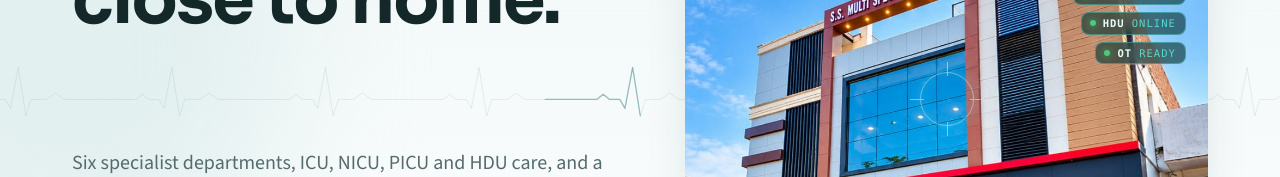
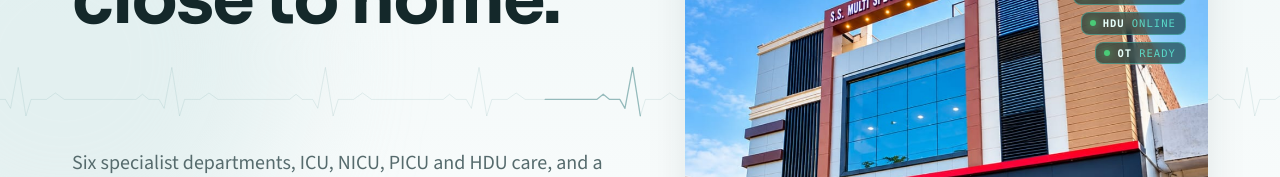
Before and after one commit to krush7789/SS-Multispeciality-Hospital---Test, a React (Vite) app: page / in a window 1280 px wide. Shown: the part 359-536 px from the top of the page. Built offline with nearby package versions, Linux system fonts and the light colour scheme.

Commit message:
removed the circle from the building image at hero section

```diff
--- a/src/fx.jsx
+++ b/src/fx.jsx
@@ -1,12 +1,10 @@
 import { useEffect, useRef } from 'react'
 
-// Runs frame(ctx, w, h, t, dt) on a canvas while it is on screen. Sized for the device pixel ratio;
-// with reduced motion it draws one still frame.
+// Runs frame(ctx, w, h, t, dt) on a canvas while it is on screen. Sized for the device pixel ratio.
 function useCanvasLoop(frame) {
   const ref = useRef(null)
   useEffect(() => {
     const c = ref.current, ctx = c.getContext('2d')
-    const still = matchMedia('(prefers-reduced-motion: reduce)').matches
     let w = 0, h = 0, raf = 0, last = 0, visible = false
     const draw = (t, dt) => { if (w && h) { ctx.clearRect(0, 0, w, h); frame(ctx, w, h, t, dt) } }
     const loop = (t) => {
@@ -17,7 +15,7 @@ function useCanvasLoop(frame) {
       draw(t, dt)
       raf = requestAnimationFrame(loop)
     }
-    const start = () => { if (!raf && !still && visible) { last = 0; raf = requestAnimationFrame(loop) } }
+    const start = () => { if (!raf && visible) { last = 0; raf = requestAnimationFrame(loop) } }
     const ro = new ResizeObserver(() => {
       const r = c.getBoundingClientRect(), dpr = Math.min(2, devicePixelRatio || 1)
       w = r.width; h = r.height
--- a/src/index.css
+++ b/src/index.css
@@ -146,7 +146,6 @@ dialog::backdrop { background: rgb(8 48 47 / 0.85); }
   70% { top: calc(100% - 8px); opacity: 1; transform: scale(1); }
   80%, 100% { top: calc(100% - 6px); opacity: 0; transform: scale(1.6, .3); }
 }
-@media (prefers-reduced-motion: reduce) { .stat-drip:hover::after { animation: none; } }
 
 /* Holographic cards (departments, ICU/NICU): an iridescent sheen and a glowing edge follow the pointer.
    --x/--y (0–1) come from trackPointer in ui.jsx. */
@@ -161,7 +160,7 @@ dialog::backdrop { background: rgb(8 48 47 / 0.85); }
     calc(var(--x, .5) * 100%) calc(var(--y, .5) * 100%) / 240% 240%; }
 .holo:hover::before, .holo:hover::after { opacity: 1; }
 .holo-lift:hover { background-image: radial-gradient(260px circle at calc(var(--x, .5) * 100%) calc(var(--y, .5) * 100%), rgb(22 103 107 / .11), rgb(224 161 0 / .035) 45%, transparent 72%); }
-@media (hover: hover) and (prefers-reduced-motion: no-preference) {
+@media (hover: hover) {
   .holo-lift:hover { transform: perspective(900px) rotateX(calc((.5 - var(--y, .5)) * 9deg)) rotateY(calc((var(--x, .5) - .5) * 11deg)); }
 }
 .holo-dark { --edge-a: rgb(240 183 47 / .75); --edge-b: rgb(174 211 212 / .3); }
@@ -220,14 +219,6 @@ dialog::backdrop { background: rgb(8 48 47 / 0.85); }
     repeating-linear-gradient(0deg, rgb(255 255 255 / .12) 0 1px, transparent 1px 26px), linear-gradient(to top, rgb(94 234 212 / .22), transparent);
   -webkit-mask-image: linear-gradient(to top, #000, transparent); mask-image: linear-gradient(to top, #000, transparent); }
 @keyframes hud-scan { 0% { top: 0; opacity: 0; } 8% { opacity: 1; } 55% { top: 100%; opacity: 1; } 60%, 100% { top: 100%; opacity: 0; } }
-.hud-reticle { position: absolute; left: 50%; top: 46%; width: 54px; height: 54px; margin: -27px 0 0 -27px; border-radius: 50%;
-  border: 1.5px solid rgb(255 255 255 / .75); box-shadow: 0 0 12px rgb(94 234 212 / .5), inset 0 0 12px rgb(94 234 212 / .25);
-  animation: hud-reticle 3.2s ease-in-out 1.4s infinite both; }
-.hud-reticle::before, .hud-reticle::after { content: ''; position: absolute; left: 50%; top: 50%; background: rgb(255 255 255 / .85); }
-.hud-reticle::before { width: 74px; height: 1px; margin-left: -37px;
-  -webkit-mask: linear-gradient(90deg, #000 0 14px, transparent 14px 60px, #000 60px); mask: linear-gradient(90deg, #000 0 14px, transparent 14px 60px, #000 60px); }
-.hud-reticle::after { width: 1px; height: 74px; margin-top: -37px;
-  -webkit-mask: linear-gradient(#000 0 14px, transparent 14px 60px, #000 60px); mask: linear-gradient(#000 0 14px, transparent 14px 60px, #000 60px); }
 @keyframes hud-reticle { 0%, 100% { transform: scale(1); opacity: .55; } 50% { transform: scale(1.12); opacity: .95; } }
 .hud-tags { position: absolute; top: 60px; right: 22px; display: grid; gap: 7px; justify-items: end; }
 .hud-tag { display: inline-flex; align-items: center; gap: 7px; padding: 5px 9px 5px 8px; border: 1px solid rgb(94 234 212 / .38); border-radius: 8px;
@@ -243,8 +234,3 @@ dialog::backdrop { background: rgb(8 48 47 / 0.85); }
   .hud-tag { font-size: 9.5px; padding: 4px 7px; }
   .hud-reticle { display: none; }
 }
-
-@media (prefers-reduced-motion: reduce) {
-  .monitor-bg::after, .hud-scan { display: none; }
-  .footer-ecg .run, .hud *, .hud-tag i { animation: none; }
-}
--- a/src/pages/Home.jsx
+++ b/src/pages/Home.jsx
@@ -43,7 +43,7 @@ export function Hero() {
               className="hero-zoom aspect-[10/11] w-full object-cover object-top" />
             <div aria-hidden className="hud">
               {['tl', 'tr', 'bl', 'br'].map((c) => <i key={c} className={`hud-c hud-${c}`} />)}
-              <i className="hud-scan" /><i className="hud-reticle" />
+              <i className="hud-scan" />
               <span className="hud-tags">
                 {[['ER 24×7', 'ACTIVE'], ['ICU', 'ONLINE'], ['NICU', 'ONLINE'], ['PICU', 'ONLINE'], ['HDU', 'ONLINE'], ['OT', 'READY']].map(([a, b], k) => (
                   <span key={a} className="hud-tag" style={{ '--k': k }}><i />{a}<em>{b}</em></span>
```
